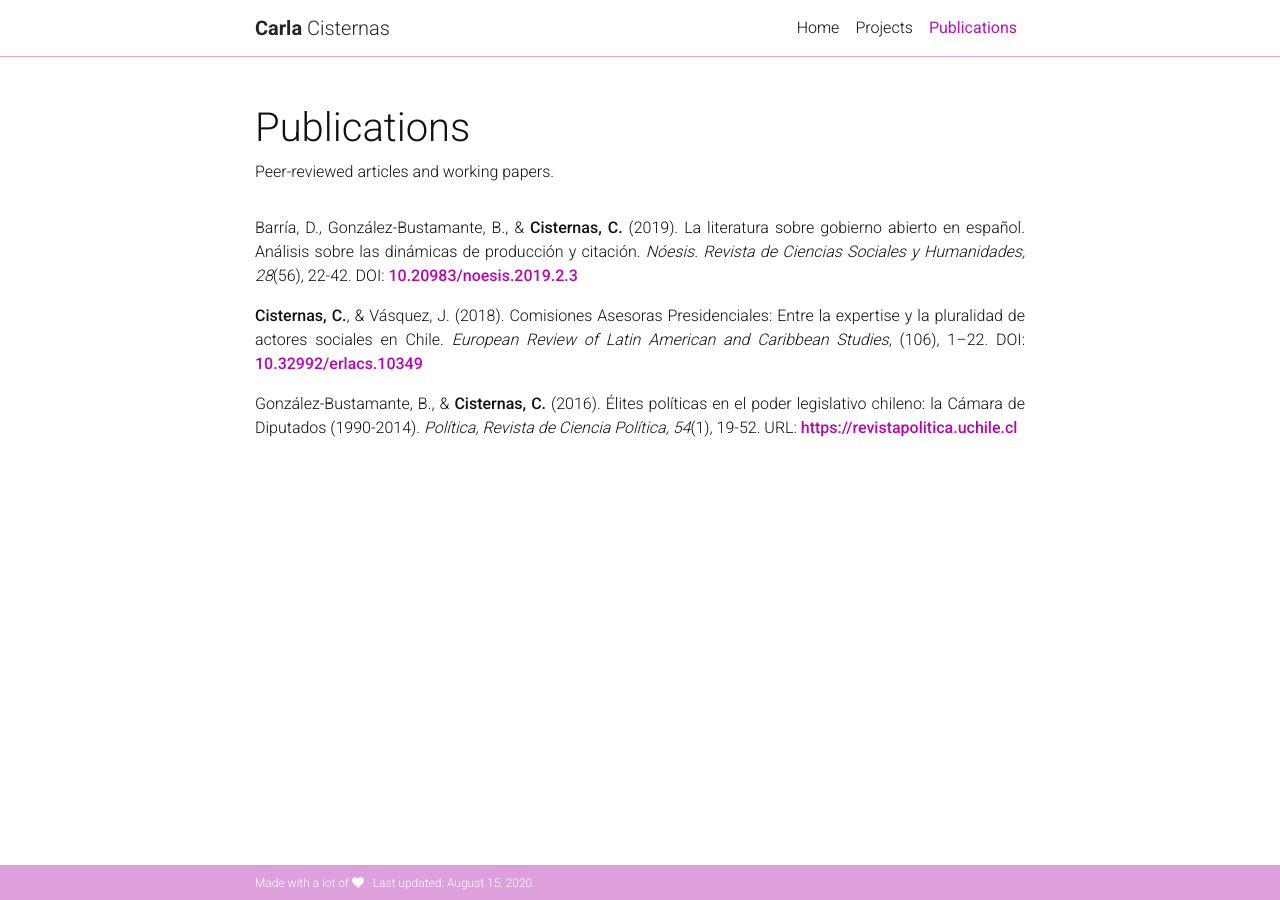
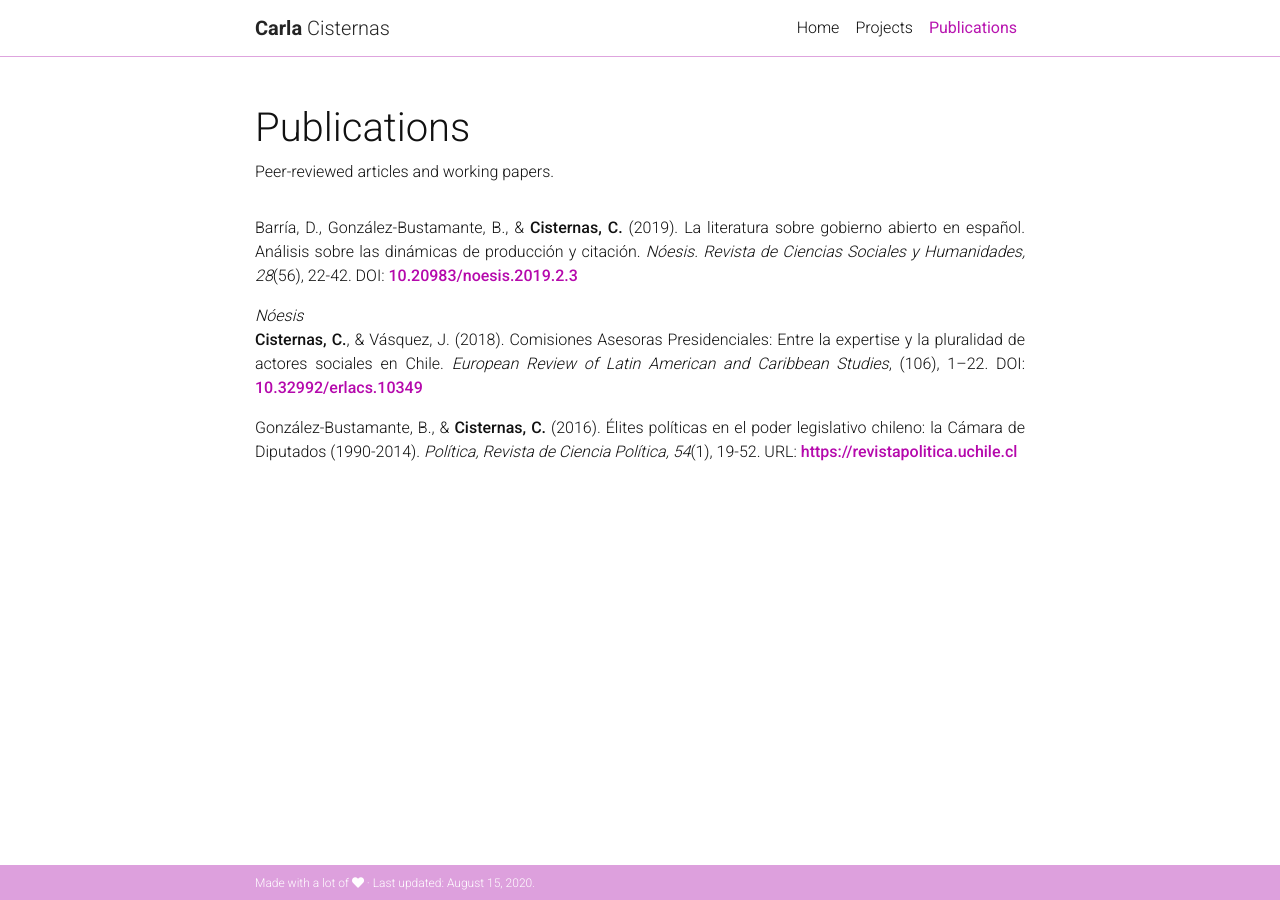
Before and after one commit to training-datalab/carlacisternas.com, a Jekyll site: the page built from _pages/publications.md, in a window 1280 px wide. Built offline with Jekyll 4.4.1, drawn with Linux system fonts in a browser that asks for light colours; nearby versions of some CDN libraries; a style sheet for code colours, icons or effects is not loaded.

Commit message:
Update publications.md

```diff
--- a/_pages/publications.md
+++ b/_pages/publications.md
@@ -10,6 +10,8 @@ nav: true
 
 <p align="justify">Barría, D., González-Bustamante, B., &amp; <strong>Cisternas, C.</strong> (2019). La literatura sobre gobierno abierto en español. Análisis sobre las dinámicas de producción y citación. <em>Nóesis. Revista de Ciencias Sociales y Humanidades, 28</em>(56), 22-42. DOI: <a href="http://doi.org/10.20983/noesis.2019.2.3" target="_blank"><strong>10.20983/noesis.2019.2.3</strong></a></p>
 
+<span class="periodical"><em>Nóesis</em></span>
+
 <p align="justify"><strong>Cisternas, C.</strong>, &amp; Vásquez, J. (2018). Comisiones Asesoras Presidenciales: Entre la expertise y la pluralidad de actores sociales en Chile. <em>European Review of Latin American and Caribbean Studies</em>, (106), 1–22. DOI: <a href="https://doi.org/10.32992/erlacs.10349" target="_blank"><strong>10.32992/erlacs.10349</strong></a></p>
 
 <p align="justify">González-Bustamante, B., &amp; <strong>Cisternas, C.</strong> (2016). Élites políticas en el poder legislativo chileno: la Cámara de Diputados (1990-2014). <em>Política, Revista de Ciencia Política, 54</em>(1), 19-52. URL: <a href="https://revistapolitica.uchile.cl/index.php/RP/article/view/42691" target="_blank"><strong>https://revistapolitica.uchile.cl</strong></a></p>
```
